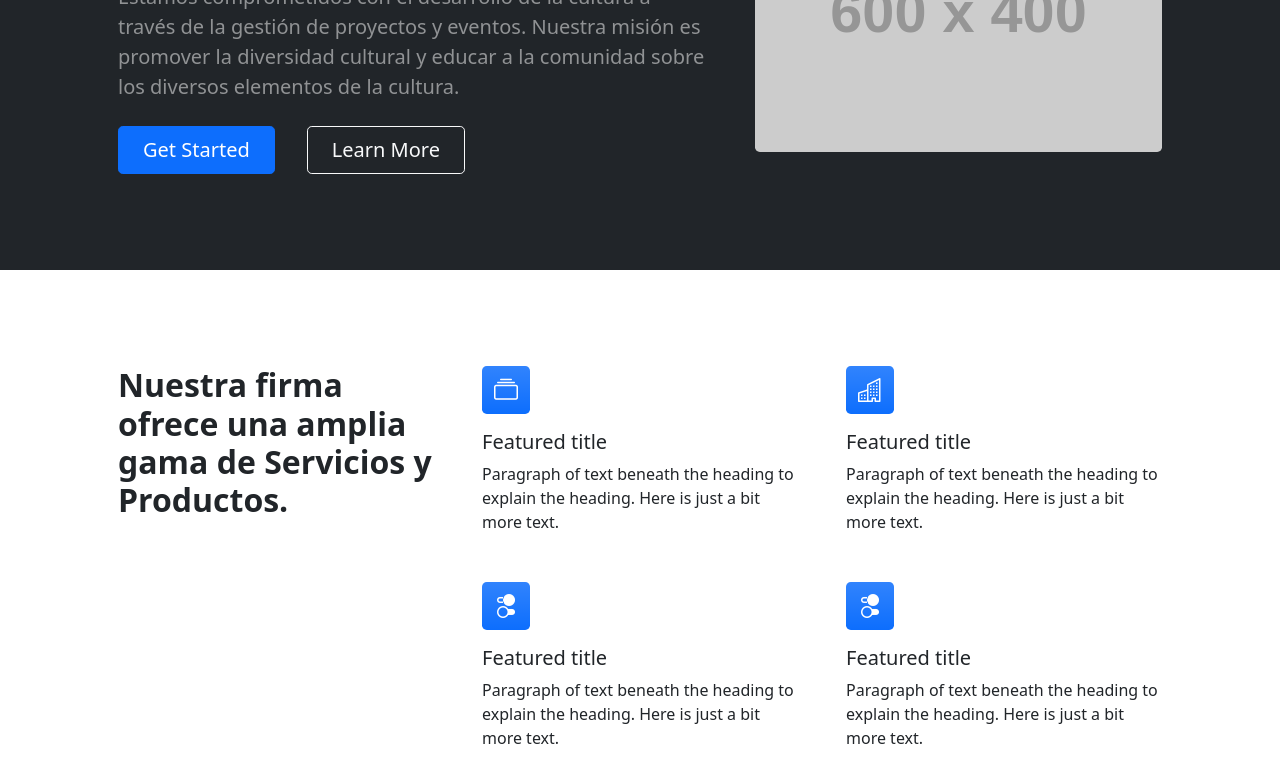
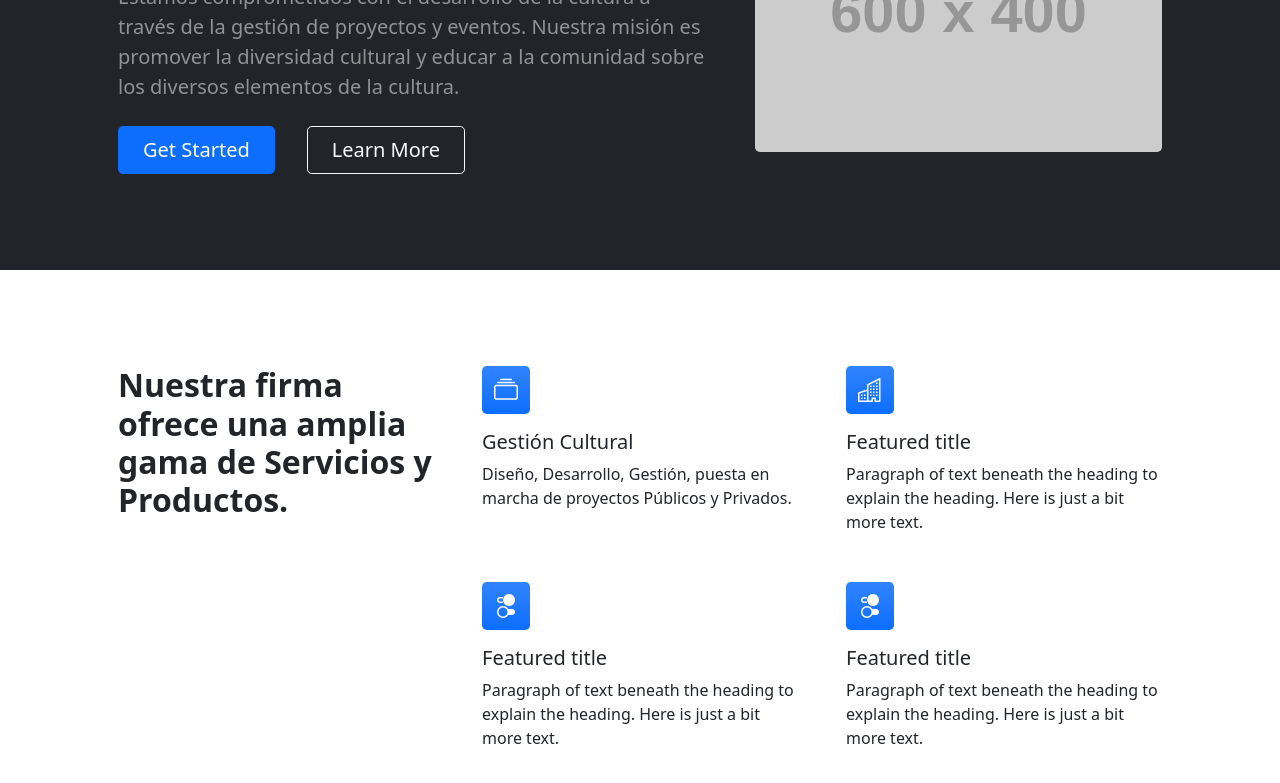
Before and after one commit to superlaloq/slq, a website: page laloq/public/index.html in a window 1280 px wide. Shown: the part 293-1076 px from the top of the page. Drawn offline with nearby package versions, Linux system fonts and the light colour scheme; placeholder pictures from the web are drawn by us.

Commit message:
puerto polanco diseño

```diff
--- a/laloq/public/index.html
+++ b/laloq/public/index.html
@@ -60,8 +60,10 @@
                     <div class="col-lg-8 col-xl-7 col-xxl-6">
                         <div class="my-5 text-center text-xl-start">
                             <h1 class="display-5 fw-bolder text-white mb-2">Somos una Empresa de Gestión Cultural</h1>
-                            <p class="lead fw-normal text-white-50 mb-4">Estamos comprometidos con el desarrollo de la cultura a través de la gestión de proyectos y eventos.
-                                Nuestra misión es promover la diversidad cultural y educar a la comunidad sobre los diversos elementos de la cultura.</p>
+                            <p class="lead fw-normal text-white-50 mb-4">Estamos comprometidos con el desarrollo de la
+                                cultura a través de la gestión de proyectos y eventos.
+                                Nuestra misión es promover la diversidad cultural y educar a la comunidad sobre los
+                                diversos elementos de la cultura.</p>
                             <div class="d-grid gap-3 d-sm-flex justify-content-sm-center justify-content-xl-start">
                                 <a class="btn btn-primary btn-lg px-4 me-sm-3" href="#features">Get Started</a>
                                 <a class="btn btn-outline-light btn-lg px-4" href="#!">Learn More</a>
@@ -85,9 +87,8 @@
                             <div class="col mb-5 h-100">
                                 <div class="feature bg-primary bg-gradient text-white rounded-3 mb-3"><i
                                         class="bi bi-collection"></i></div>
-                                <h2 class="h5">Featured title</h2>
-                                <p class="mb-0">Paragraph of text beneath the heading to explain the heading. Here is
-                                    just a bit more text.</p>
+                                <h2 class="h5">Gestión Cultural</h2>
+                                <p class="mb-0">Diseño, Desarrollo, Gestión, puesta en marcha de proyectos Públicos y Privados.</p>
                             </div>
                             <div class="col mb-5 h-100">
                                 <div class="feature bg-primary bg-gradient text-white rounded-3 mb-3"><i
```
